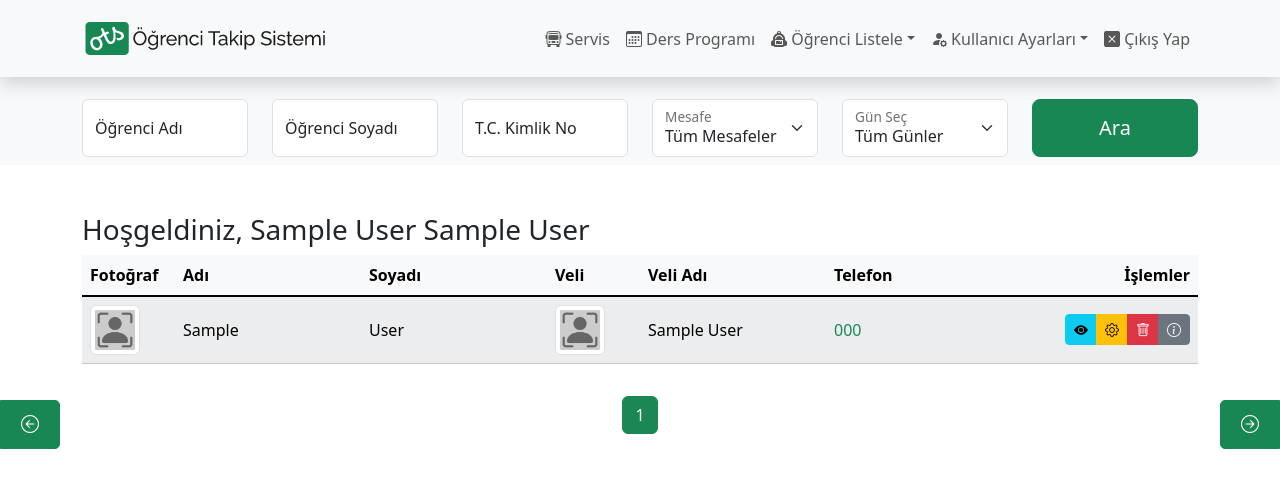
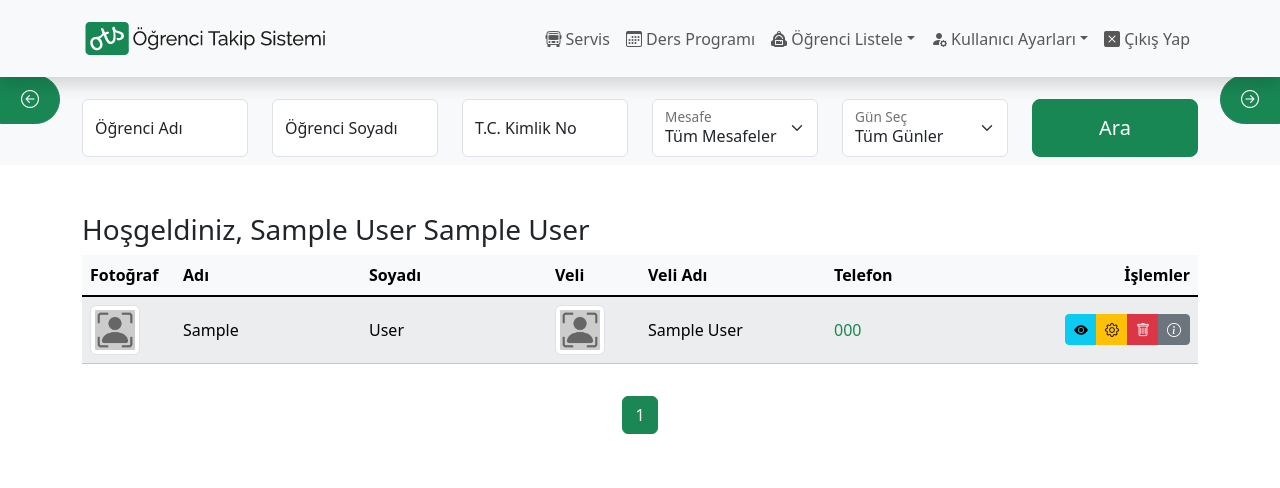
Before and after one commit to mrdicoz/ikihece_OTS_V1, a PHP site: page /pages/dashboard.php in a window 1280 px wide. Shown: the top 488 px of the page. Run offline with PHP 8.4, Linux system fonts and the light colour scheme; the visitor is signed in with stand-in values (Sample User, id 1); tables that the repository leaves empty or names only in its code hold one stand-in row (values such as "Sample post"); a stand-in replaces the project's code that opens the database connection; some libraries are stand-ins or nearby versions.

Commit message:
makyaj düzenleme
temada düzenleme

```diff
--- a/includes/navbar.php
+++ b/includes/navbar.php
@@ -54,7 +54,7 @@
 <div class="row m-0">
     <nav class="navbar navbar-expand-lg bg-body-tertiary">
         <div class="container">
-            <button class="navbar-toggler" type="button" data-bs-toggle="collapse" data-bs-target="#navbarTogglerSearch" aria-controls="navbarTogglerSearch" aria-expanded="false" aria-label="Toggle navigation">
+            <button class="navbar-toggler mx-auto " type="button" data-bs-toggle="collapse" data-bs-target="#navbarTogglerSearch" aria-controls="navbarTogglerSearch" aria-expanded="false" aria-label="Toggle navigation">
                 <span class=""><i class="bi bi-search"> Ara</i></span>
             </button>
             <div class="collapse justify-content-center navbar-collapse" id="navbarTogglerSearch">
@@ -128,7 +128,7 @@
 <style>
 .navigation-buttons {
     position: fixed;
-    top: 50%;
+    top: 75px;
     left: 0;
     right: 0;
     display: flex;
@@ -144,7 +144,7 @@
     display: inline-block;
     padding: 10px 20px;
     font-size: 18px;
-    border-radius: 5px 0px 0px 5px;
+    border-radius: 25px 0px 0px 25px;
 }
 
 .nav-left-btn {
@@ -152,7 +152,7 @@
     display: inline-block;
     padding: 10px 20px;
     font-size: 18px;
-    border-radius: 0px 5px 5px 0px;
+    border-radius: 0px 25px 25px 0px;
 }
 
 .nav-left-btn {
```
